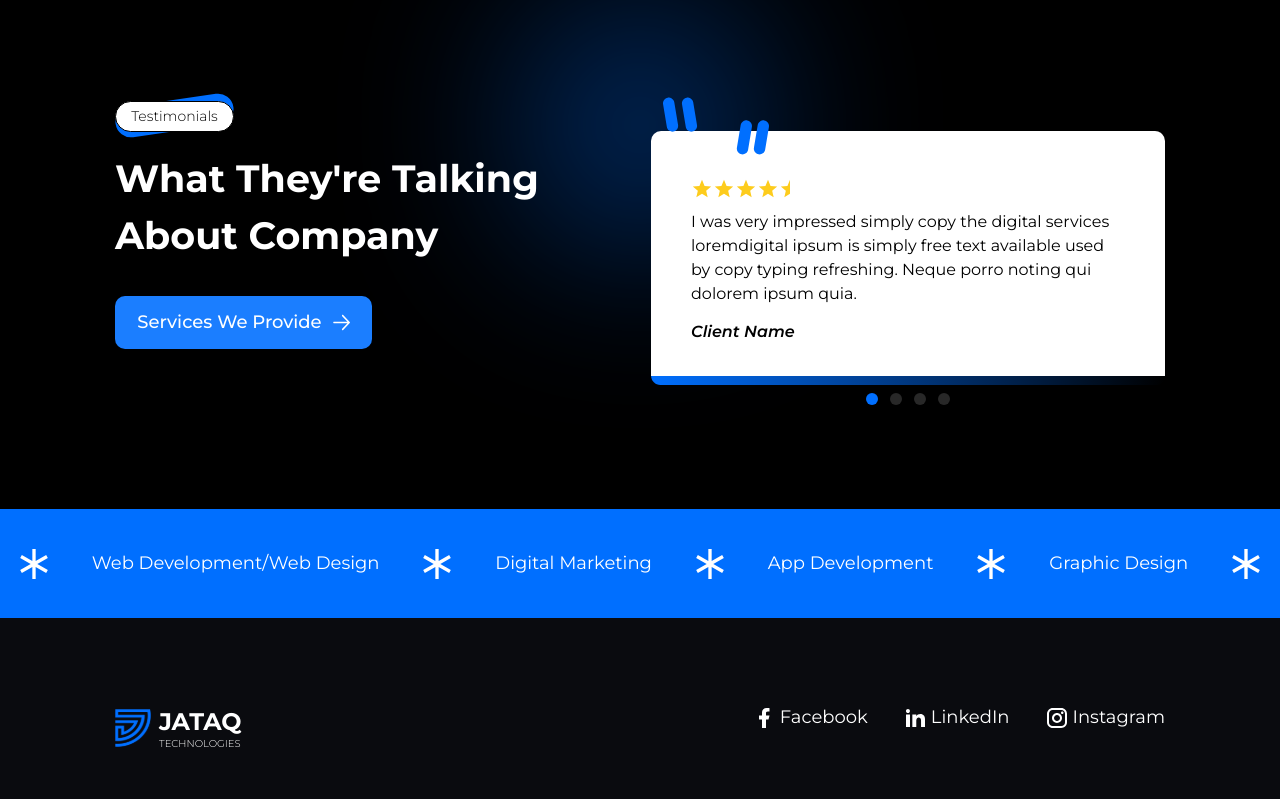
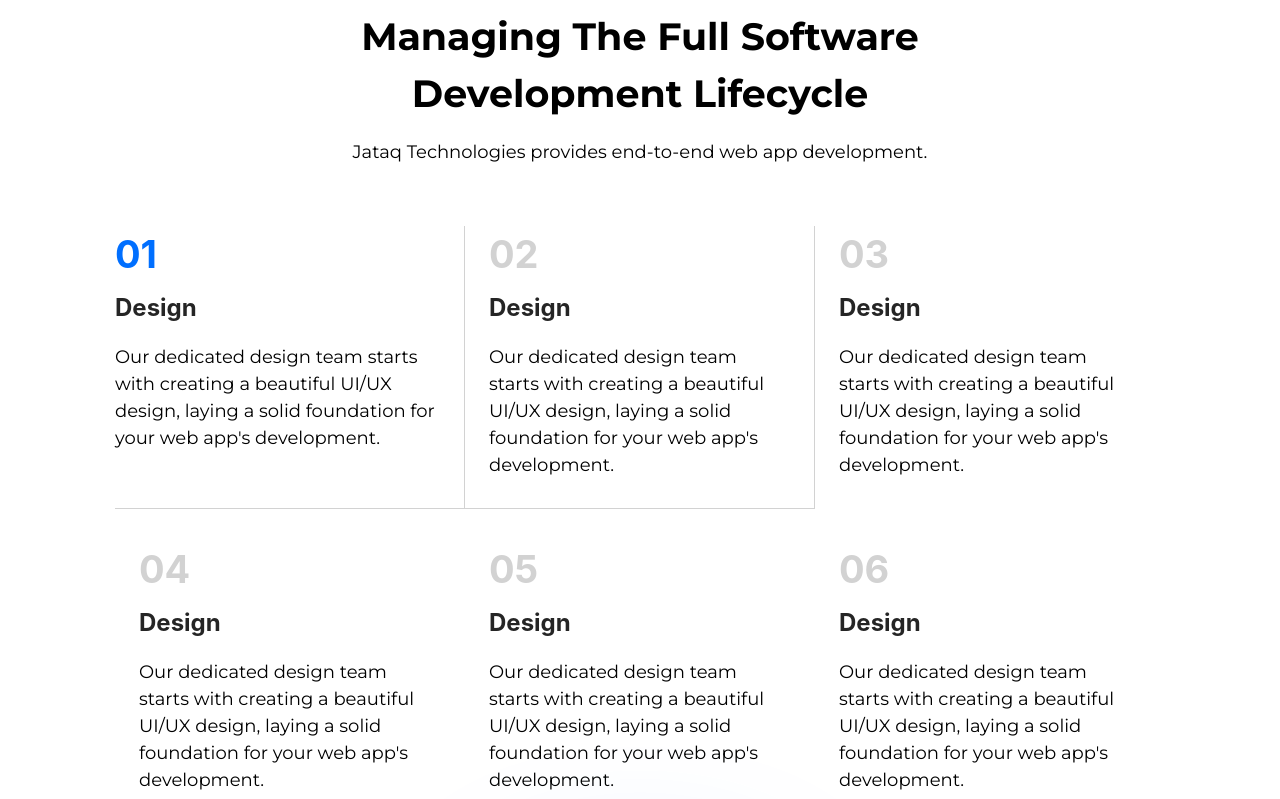
Before and after one commit to mudassir7732/Jataq-Technologies, a React (Create React App) app: page /web-development in a window 1280 px wide. Shown: the part 1300-2099 px from the top of the page. Built offline with nearby package versions, Linux system fonts and the light colour scheme.

Commit message:
Designed second section

```diff
--- a/src/pages/web-dev/index.tsx
+++ b/src/pages/web-dev/index.tsx
@@ -8,7 +8,7 @@ import FiguresBar from "../../components/figures-bar.tsx";
 const WebDev: FC = () => {
     return (
         <div className="flex flex-col">
-            <div className='w-full px-[40px] sm:px-[50px] md:px-[65px] lg:px-[80px] xl:px-[100px]'>
+            <div className='w-full px-[30px] sm:px-[60px] md:px-[82px] lg:px-[95px] xl:px-[115px]'>
                 <p className="text-[55px] font-[700] mx-auto w-full text-center font-[Montserrat] text-[#000000] mt-[76px]">
                     Web app development
                 </p>
@@ -16,7 +16,7 @@ const WebDev: FC = () => {
                     Leverage our experienced our experienced team for efficient and high-quality web app development. We deliver scalable solutions within your budget, from concept to launch, to help your business grow.
                 </p>
             </div>
-            <div style={{ backgroundImage: 'url(/assets/images/Rectangle69.png)' }} className="flex flex-col bg-no-repeat bg-cover w-full mb-[50px] px-[40px] sm:px-[50px] md:px-[65px] lg:px-[80px] xl:px-[100px] gap-y-[116px] pt-[36px] sm:pt-[42px] md:pt-[48px] lg:pt-[55px] xl:pt-[66px]">
+            <div style={{ backgroundImage: 'url(/assets/images/Rectangle69.png)' }} className="flex flex-col bg-no-repeat bg-cover w-full mb-[50px] px-[30px] sm:px-[60px] md:px-[82px] lg:px-[95px] xl:px-[115px] gap-y-[116px] pt-[36px] sm:pt-[42px] md:pt-[48px] lg:pt-[55px] xl:pt-[66px]">
                 <div className="flex flex-row items-start jus">
 
                     <div className="w-1/2">
@@ -33,8 +33,8 @@ const WebDev: FC = () => {
                     </div>
                     <div className="w-1/2 flex flex-col gap-y-[18px]">
                         {WEB_FEATURES?.map((feature: WebFeatureProps, index: number) => (
-                            <div key={index} className={`flex flex-row items-center gap-x-[39px] px-[27px] py-[31px] ${index === 0 ? 'bg-[#006fff]':'bg-white'} rounded-[20px]`}>
-                                <img src={feature?.icon} className={`${index === 0 ? 'w-[39px]': 'w-[55px]'} ${index === 0 ? 'h-[39px]': 'h-[55px]'}`} />
+                            <div key={index} className={`flex flex-row items-center gap-x-[39px] px-[27px] py-[31px] ${index === 0 ? 'bg-[#006fff]' : 'bg-white'} rounded-[20px]`}>
+                                <img src={feature?.icon} className={`${index === 0 ? 'w-[39px]' : 'w-[55px]'} ${index === 0 ? 'h-[39px]' : 'h-[55px]'}`} />
                                 <p className={`text-[22px] font-[500] font-[Montserrat] ${index === 0 ? 'text-white' : 'text-black'}`}>
                                     {feature?.label}
                                 </p>
@@ -43,7 +43,84 @@ const WebDev: FC = () => {
                     </div>
                 </div>
                 <FiguresBar />
+            </div>
 
+            <div className="w-full mt-[107px]  px-[30px] sm:px-[60px] md:px-[82px] lg:px-[95px] xl:px-[115px]">
+                <p className="text-[38px] font-[700] font-[Montserrat] max-w-[835px] mx-auto text-center">
+                    Managing The Full Software Development Lifecycle
+                </p>
+                <p className="text-[18px] font-[400] font-[Montserrat] text-center mt-[17px]">
+                    Jataq Technologies provides end-to-end web app development.
+                </p>
+                <div className="grid grid-cols-3 mt-[60px]">
+                    <div className="border-[#d2d2d2] pr-[24px] pb-[29px] border-b-[1px] border-r-[1px]">
+                        <p className="text-[38px] font-[700] text-[#006fff]">
+                            01
+                        </p>
+                        <p className="text-[24px] font-[700] text-[#252525] mt-[7px]">
+                            Design
+                        </p>
+                        <p className="text-[18px] font-[400] font-[Montserrat] text-black mt-[18px]">
+                            Our dedicated design team starts with creating a beautiful UI/UX design, laying a solid foundation for your web app's development.
+                        </p>
+                    </div>
+                    <div className="border-[#d2d2d2] px-[24px] pb-[29px] border-b-[1px] border-r-[1px]">
+                        <p className="text-[38px] font-[700] text-[#d2d2d2]">
+                            02
+                        </p>
+                        <p className="text-[24px] font-[700] text-[#252525] mt-[7px]">
+                            Design
+                        </p>
+                        <p className="text-[18px] font-[400] font-[Montserrat] text-black mt-[18px]">
+                            Our dedicated design team starts with creating a beautiful UI/UX design, laying a solid foundation for your web app's development.
+                        </p>
+                    </div>
+                    <div className="border-[#d2d2d2] px-[24px] pb-[29px]">
+                        <p className="text-[38px] font-[700] text-[#d2d2d2]">
+                            03
+                        </p>
+                        <p className="text-[24px] font-[700] text-[#252525] mt-[7px]">
+                            Design
+                        </p>
+                        <p className="text-[18px] font-[400] font-[Montserrat] text-black mt-[18px]">
+                            Our dedicated design team starts with creating a beautiful UI/UX design, laying a solid foundation for your web app's development.
+                        </p>
+                    </div>
+                    <div className="border-[#d2d2d2] px-[24px] py-[32px]">
+                        <p className="text-[38px] font-[700] text-[#d2d2d2]">
+                            04
+                        </p>
+                        <p className="text-[24px] font-[700] text-[#252525] mt-[7px]">
+                            Design
+                        </p>
+                        <p className="text-[18px] font-[400] font-[Montserrat] text-black mt-[18px]">
+                            Our dedicated design team starts with creating a beautiful UI/UX design, laying a solid foundation for your web app's development.
+                        </p>
+                    </div>
+                    <div className="border-[#d2d2d2] px-[24px] py-[32px]">
+                        <p className="text-[38px] font-[700] text-[#d2d2d2]">
+                            05
+                        </p>
+                        <p className="text-[24px] font-[700] text-[#252525] mt-[7px]">
+                            Design
+                        </p>
+                        <p className="text-[18px] font-[400] font-[Montserrat] text-black mt-[18px]">
+                            Our dedicated design team starts with creating a beautiful UI/UX design, laying a solid foundation for your web app's development.
+                        </p>
+                    </div>
+                    <div className="border-[#d2d2d2] px-[24px] py-[32px]">
+                        <p className="text-[38px] font-[700] text-[#d2d2d2]">
+                            06
+                        </p>
+                        <p className="text-[24px] font-[700] text-[#252525] mt-[7px]">
+                            Design
+                        </p>
+                        <p className="text-[18px] font-[400] font-[Montserrat] text-black mt-[18px]">
+                            Our dedicated design team starts with creating a beautiful UI/UX design, laying a solid foundation for your web app's development.
+                        </p>
+                    </div>
+
+                </div>
             </div>
             <Testimonials />
             <ServicesBar />
```
